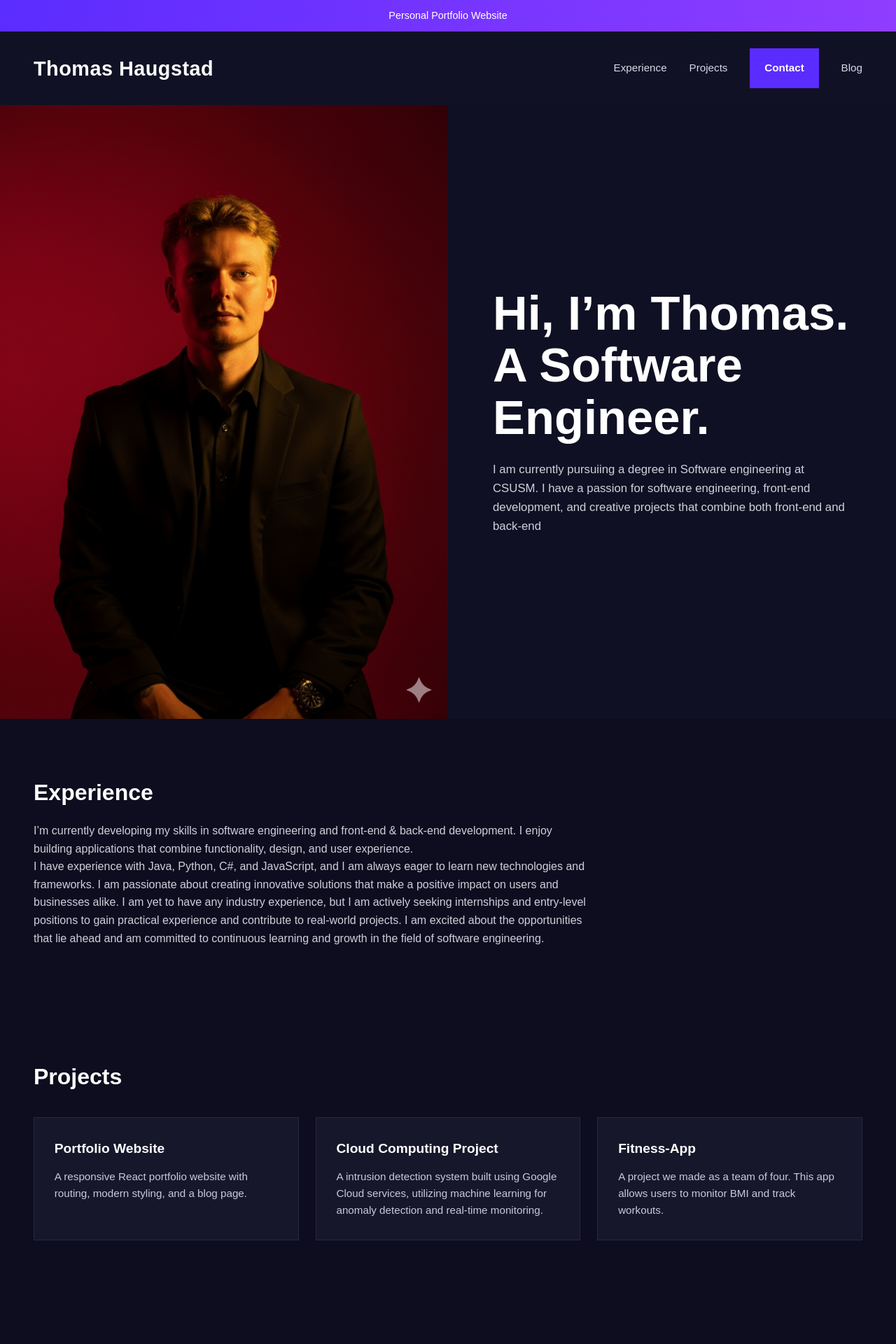
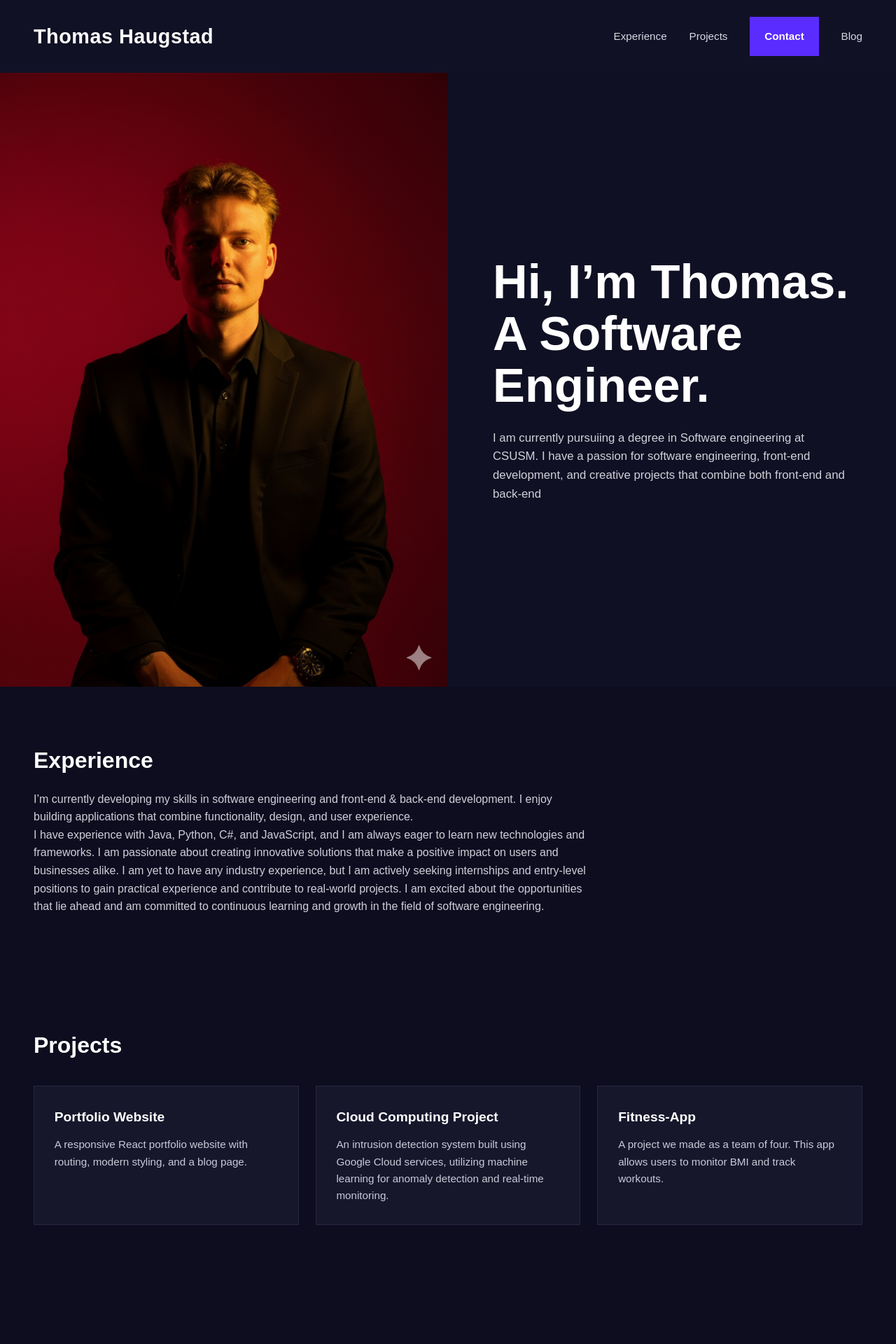
Before and after one commit to ThomasHaugstad/my-portfolio, a React (Vite) app: page /my-portfolio/ in a window 1280 px wide. Shown: the top 1920 px of the page at 70% size. Built offline with nearby package versions, Linux system fonts and the light colour scheme.

Commit message:
Updated portfolio fixes

```diff
--- a/src/App.jsx
+++ b/src/App.jsx
@@ -5,9 +5,7 @@ import Blog from './pages/Blog';
 function App() {
   return (
     <div className="app">
-      <div className="top-banner">
-        Personal Portfolio Website
-      </div>
+
 
       <nav className="navbar">
         <Link to="/" className="nav-logo">Thomas Haugstad</Link>
--- a/src/index.css
+++ b/src/index.css
@@ -165,7 +165,7 @@ a {
 .blog-image {
   width: 100%;
   max-width: 800px;
-  margin: 1rem 0 1.5rem 0;
+  margin: 1rem auto 1.5rem auto;
   display: block;
 }
 
--- a/src/pages/Home.jsx
+++ b/src/pages/Home.jsx
@@ -40,14 +40,19 @@ function Home() {
           <ProjectCard
   title="Portfolio Website"
   desc="A responsive React portfolio website with routing, modern styling, and a blog page."
+  link="https://github.com/ThomasHaugstad/my-portfolio"
 />
+
 <ProjectCard
   title="Cloud Computing Project"
-            desc="A intrusion detection system built using Google Cloud services, utilizing machine learning for anomaly detection and real-time monitoring."
+  desc="An intrusion detection system built using Google Cloud services, utilizing machine learning for anomaly detection and real-time monitoring."
+  link="https://github.com/ThomasHaugstad/Intrusion-Detection-System"
 />
+
 <ProjectCard
   title="Fitness-App"
   desc="A project we made as a team of four. This app allows users to monitor BMI and track workouts."
+  link="https://github.com/ThomasHaugstad/FitnessApp"
 />
         </div>
       </section>
```
Lines whose indentation alone changed are shown as unchanged.
